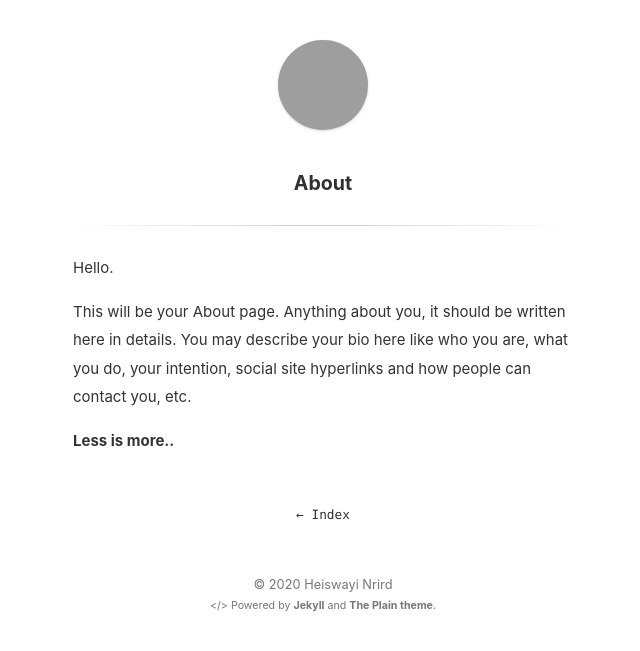
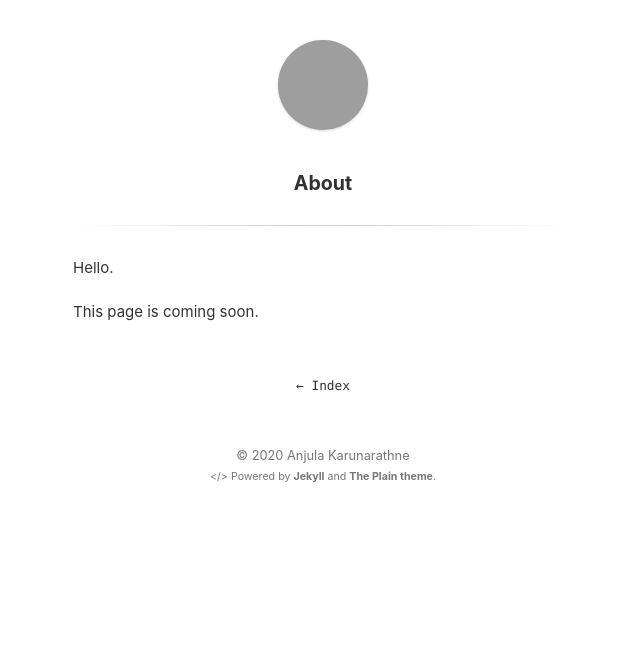
Before and after one commit to anjulalk/anjulalk.github.io, a Jekyll site: the page built from about.md, in a window 1280 px wide. Shown: the top 651 px of the page, without its empty margins (317-957 px from the left). Built offline with Jekyll 4.4.1, drawn with Linux system fonts in a browser that asks for light colours; grey boxes are pictures that could not be loaded.

Commit message:
Configuration update

```diff
--- a/_config.yml
+++ b/_config.yml
@@ -1,14 +1,14 @@
 # Site Info
-title:              "The Plain"
-description:        "A minimalist Jekyll theme"
-author_name:        "Heiswayi Nrird" # change this to your name
-logo_url:           https://avatars0.githubusercontent.com/u/13794983?v=4 # Get it from GitHub API: https://api.github.com/users/<username>
+title:              "anjulalk"
+description:        "Thoughts and stuff"
+author_name:        "Anjula Karunarathne" # change this to your name
+logo_url:           https://avatars3.githubusercontent.com/u/26695184?s=460&v=4 # Get it from GitHub API: https://api.github.com/users/<username>
 
 # Site Settings
-url:                https://heiswayi.github.io # main url
-baseurl:            /the-plain
+url:                https://anjulalk.github.io # main url
+baseurl:            /
 permalink:          /:title # Post permalink
-timezone:           Asia/Kuala_Lumpur # https://en.wikipedia.org/wiki/List_of_tz_database_time_zones
+timezone:           Asia/Colombo # https://en.wikipedia.org/wiki/List_of_tz_database_time_zones
 mathjax:            true  # enables support for mathjax - set to 'false' to disable
 
 # Site Build
--- a/about.md
+++ b/about.md
@@ -5,6 +5,4 @@ title: About
 
 Hello.
 
-This will be your About page. Anything about you, it should be written here in details. You may describe your bio here like who you are, what you do, your intention, social site hyperlinks and how people can contact you, etc.
-
-**Less is more..**
+This page is coming soon.
```
Also changed, not shown: _posts_template/2015-09-06-lorem-ipsum.md (renamed from _posts/2015-09-06-lorem-ipsum.md), _posts_template/2015-09-09-download-this-theme.md (renamed from _posts/2015-09-09-download-this-theme.md), _posts_template/2016-10-18-very-long-title-post.md (renamed from _posts/2016-10-18-very-long-title-post.md), 6 other files.
